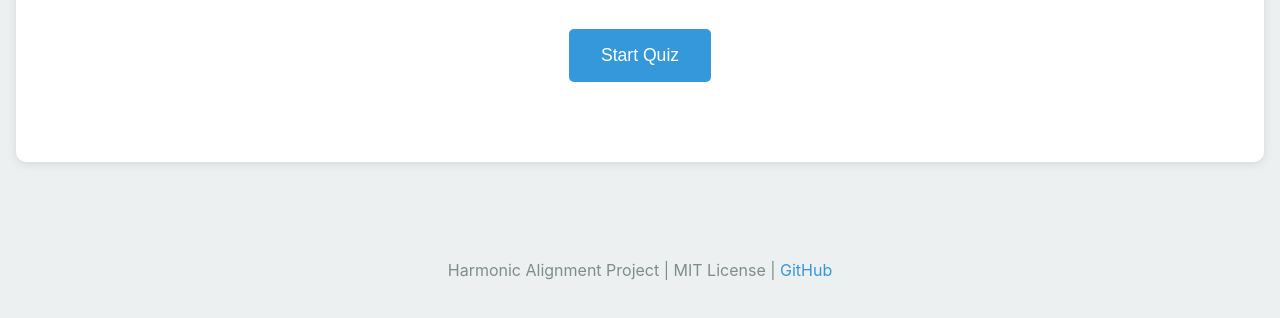
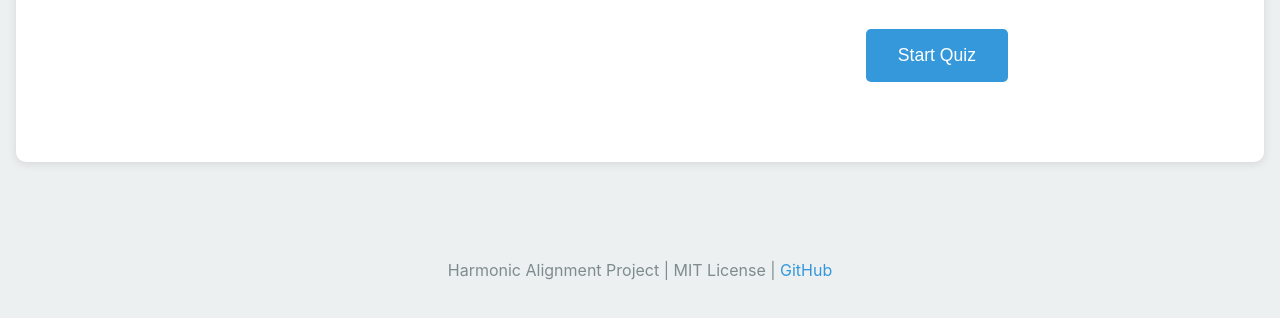
Before and after one commit to justinshenk/harmonic-alignment, a plain HTML site: page index.html in a window 1280 px wide. Shown: the part 462-780 px from the top of the page. Drawn offline with nearby package versions, Linux system fonts and the light colour scheme; no server answers.

Commit message:
Align Start Quiz button to right to match Next button position

```diff
--- a/index.html
+++ b/index.html
@@ -27,7 +27,8 @@
                 <div id="quiz-intro" class="quiz-step active">
                     <h2>Find Your Practice</h2>
                     <p>Answer a few questions to discover contemplative practices that match your needs and circumstances.</p>
-                    <div style="text-align: center; margin-top: 2rem;">
+                    <div class="quiz-navigation">
+                        <span></span>
                         <button id="startQuiz" class="primary-button">Start Quiz</button>
                     </div>
                 </div>
```
